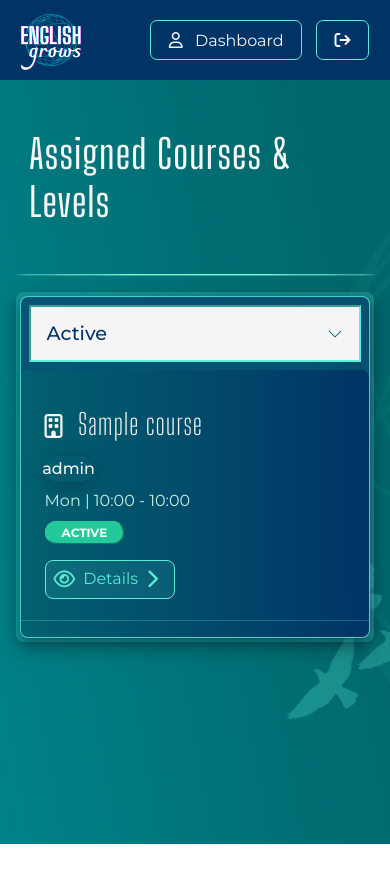
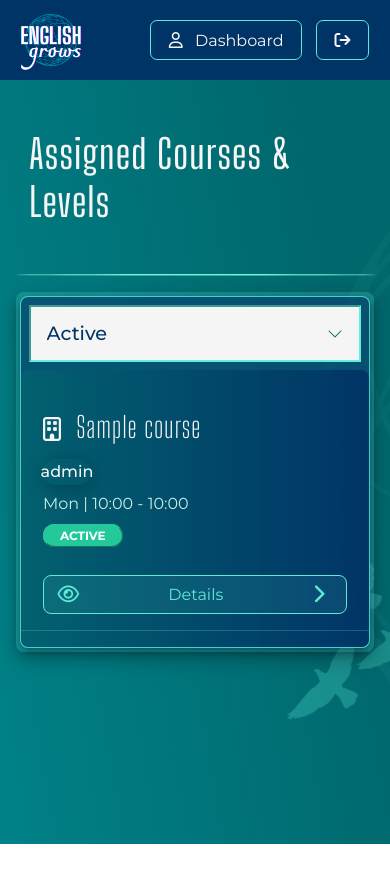
Before and after one commit to Ethra8/english-grows-new, a Django app: page /profiles/teacher/courses/ in a window 390 px wide. Shown: the top 884 px of the page. Run offline with Django 5.2, Linux system fonts and the light colour scheme; a user stored in the database is signed in; tables that the repository leaves empty hold one stand-in row (values such as "Sample post"); grey boxes marked "Sample" are stand-in pictures; data that the repository does not hold is empty; some libraries are stand-ins or nearby versions; some web fonts are replaced.

Commit message:
Complete: Responsiveness, styling & logic: Courses. Attendance pages

```diff
--- a/profiles/static/profiles/css/teacher_profile.css
+++ b/profiles/static/profiles/css/teacher_profile.css
@@ -310,7 +310,7 @@ h2 {
 .btn-to-student-detail {
     border: 1px solid #5eead4;
     color: #5eead4;
-    padding: 0.25rem 0.5rem;
+    padding: 0.25rem 0.85rem;
     border-radius: 8px;
     text-decoration: none;
     font-weight: 400;
@@ -2511,9 +2520,9 @@ header .wrapper-attendance-course-info p {
         text-align: center;
     } */
 
-    .course-action {
+    /* .course-action {
         padding-left: 1.5rem;
-    }
+    } */
 
     /* .course-header-meta-row {
         grid-template-columns: repeat(3, 1fr);
@@ -2789,10 +2798,10 @@ header .wrapper-attendance-course-info p {
     /* Courses page *******************************/
     /* Attendance page ****************************/
     /* Classes List page **************************/
-    .assigned-courses-page .btn-course-details,
+    /* .assigned-courses-page .btn-course-details,
     .teacher-classes-list .btn-course-details {
         width: fit-content;
-    }
+    } */
 
 
     /*****************************************************|
@@ -2819,15 +2828,20 @@ header .wrapper-attendance-course-info p {
     .today-time {
         width: 100%;
         border-bottom: 1px solid rgba(80, 230, 220, 0.25);
+        height: 50px;
     }
 
     .today-course {
         width: 100%;
     }
 
-    .btn-class-today {
-        width: calc(100% - 3rem);
-        margin: 1.5rem;
+    .btn-class-today,
+    .btn-course-details,
+    .btn-email-all,
+    .edit-attendance-btn,
+    .btn-to-student-detail  {
+        width: 100%;
+        margin: 0;
         box-sizing: border-box;
     }
 
@@ -2908,6 +2922,13 @@ header .wrapper-attendance-course-info p {
         flex-direction: column !important;
         align-items: stretch !important;
         gap: 1rem;
+        padding: 1.5rem 1.4rem 1rem;
+    }
+
+    .class-list-group-name, .course-list-group-name {
+        border-left: none;
+        padding-left: 0;
+        padding-bottom: 0.75rem;
     }
 
     /* !!! Also ATTENDANCE Page !!! ********************** */
--- a/profiles/templates/profiles/teacher/teacher_attendance.html
+++ b/profiles/templates/profiles/teacher/teacher_attendance.html
@@ -105,7 +105,7 @@
                                 {% else %}
                                     <a href="{% url 'profiles:teacher_take_attendance' session.id %}" class="btn-course-details">
                                         <i class="fa-solid fa-clipboard-list mr-2"></i>
-                                        <!-- Take Att. -->
+                                        Record
                                         <i class="fa-solid fa-chevron-right ml-2"></i>
                                     </a>
                                 {% endif %}
```
Also changed, not shown: other parts of profiles/static/profiles/css/teacher_profile.css (+35 -26 lines).
